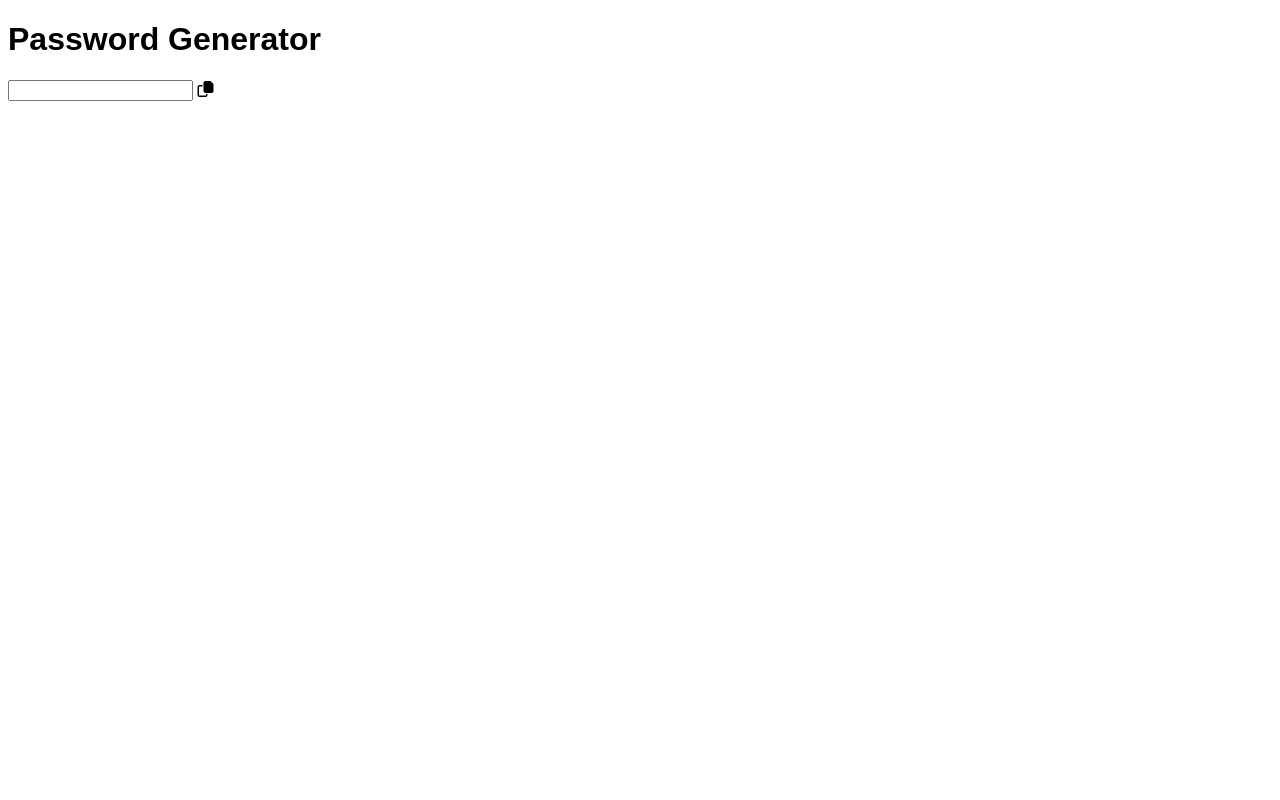
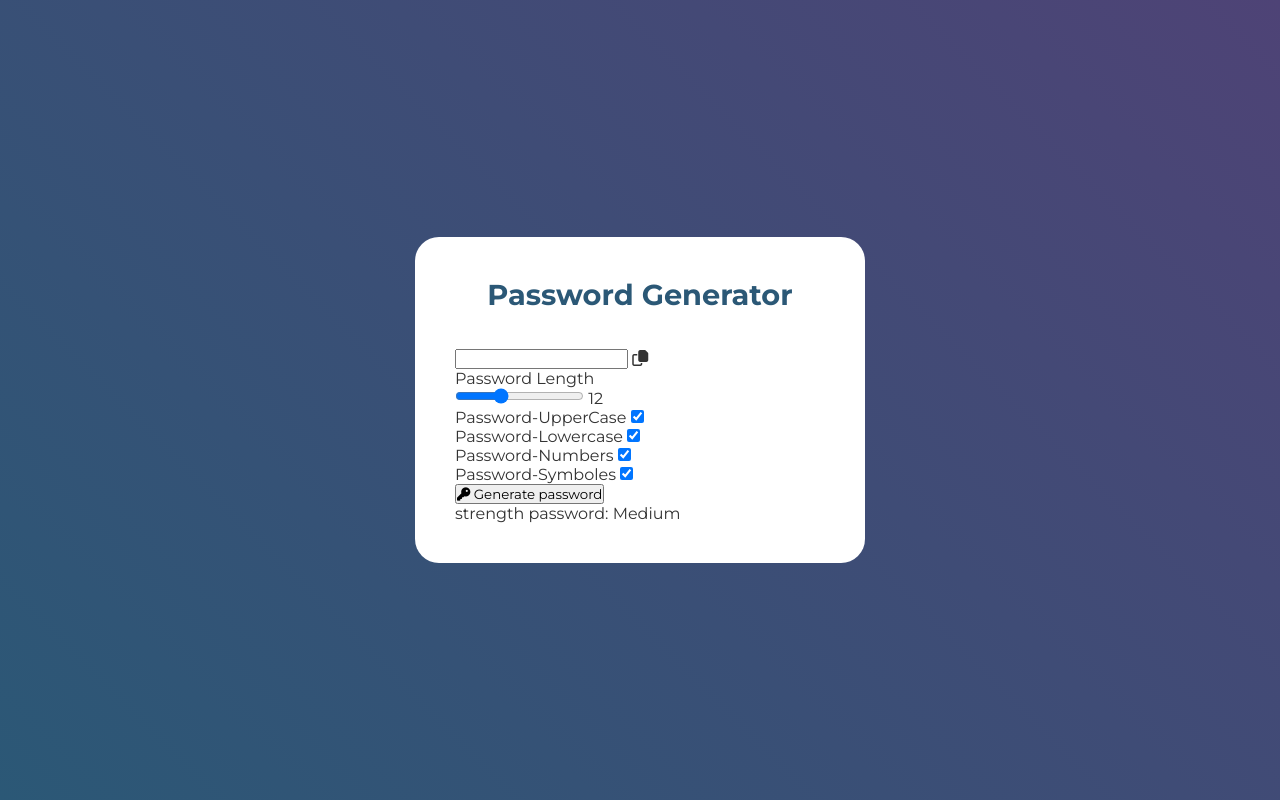
Before and after one commit to Negar-karimi9023/PasswordGenrator, a website built with Parcel: page src/index.html in a window 1280 px wide. Built offline with nearby package versions, Linux system fonts and the light colour scheme.

Commit message:
Finish html and start style

```diff
--- a/src/index.html
+++ b/src/index.html
@@ -19,6 +19,50 @@
         <i class="far fa-copy" id="copy-btn" title="Cpoy to clipboard"></i>
       </div>
       <!-- Options -->
+      <div class="options">
+        <div class="option">
+          <label for="length">Password Length</label>
+          <div class="range-container">
+            <input type="range" id="length" min="6" max="24" value="12" />
+            <span class="length-value">12</span>
+          </div>
+        </div>
+        <!-- Include Uppercase -->
+        <div class="option">
+          <label for="uppercase">Password-UpperCase</label>
+          <input type="checkbox" class="uppercase" checked />
+        </div>
+
+        <!-- Include Lowercase -->
+        <div class="option">
+          <label for="Lowercase">Password-Lowercase</label>
+          <input type="checkbox" class="lowercase" checked />
+        </div>
+
+        <!-- Include Numbers -->
+        <div class="option">
+          <label for="numbers">Password-Numbers</label>
+          <input type="checkbox" class="numbers" checked />
+        </div>
+
+        <!-- Include Symboles -->
+        <div class="option">
+          <label for="symboles">Password-Symboles</label>
+          <input type="checkbox" class="symboles" checked />
+        </div>
+      </div>
+      <button id="generate-btn">
+        <i class="fas fa-key"></i>
+        Generate password
+      </button>
+
+      <div class="strength-container">
+        <p>strength password: <span id="strength-label">Medium</span></p>
+        <div class="strength-meter">
+          <div class="strength-bar"></div>
+        </div>
+      </div>
+      </div>
     </div>
 
     <script src="./main.js"></script>
--- a/src/styles.css
+++ b/src/styles.css
@@ -1,3 +1,44 @@
+@import url("https://fonts.googleapis.com/css2?family=Montserrat:ital,wght@0,100..900;1,100..900&display=swap");
+:root {
+  --primary-color: #2b5876;
+  --secondary-color: #4e4376;
+  --weak-color: #fc8181;
+  --medium-color: #fbd38d;
+  --strong-color: #68d391;
+}
+* {
+  margin: 0;
+  padding: 0;
+  box-sizing: border-box;
+  font-family: "Montserrat", sans-serif;
+}
 body {
-  font-family: sans-serif;
+  background: linear-gradient(
+    45deg,
+    var(--primary-color),
+    var(--secondary-color)
+  );
+  height: 100vh;
+  display: flex;
+  justify-content: center;
+  align-items: center;
+  color: #333;
+  padding: 20px;
 }
+.container {
+  background-color: #fff;
+  padding: 2.5rem;
+  border-radius: 1.5rem;
+  box-shadow: 0, 10px, 30px, rgba(0, 0, 0, 0.15);
+  width: 90%;
+  max-width: 450px;
+}
+h1 {
+  color: var(--primary-color);
+  text-align: center;
+  margin-bottom: 1.8rem;
+  padding-bottom: 0.5rem;
+  font-weight: 700;
+  font-size: 1.8rem;
+  position: relative;
+}
```
